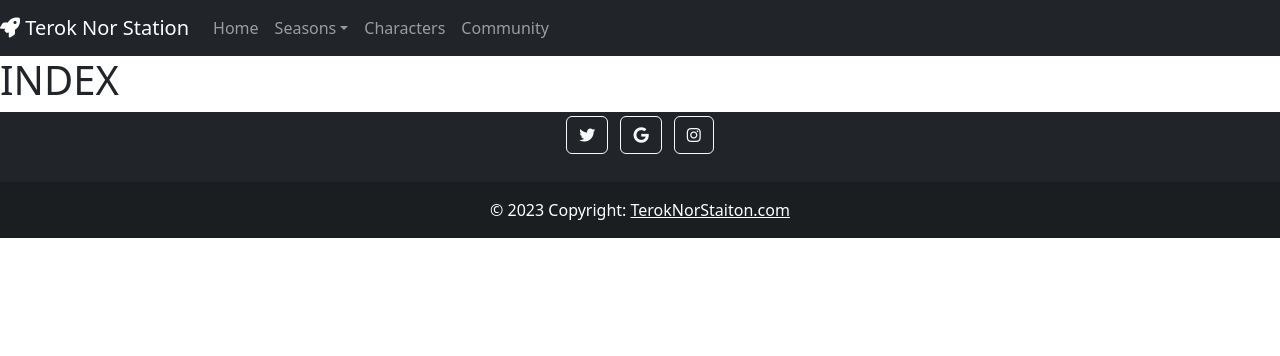
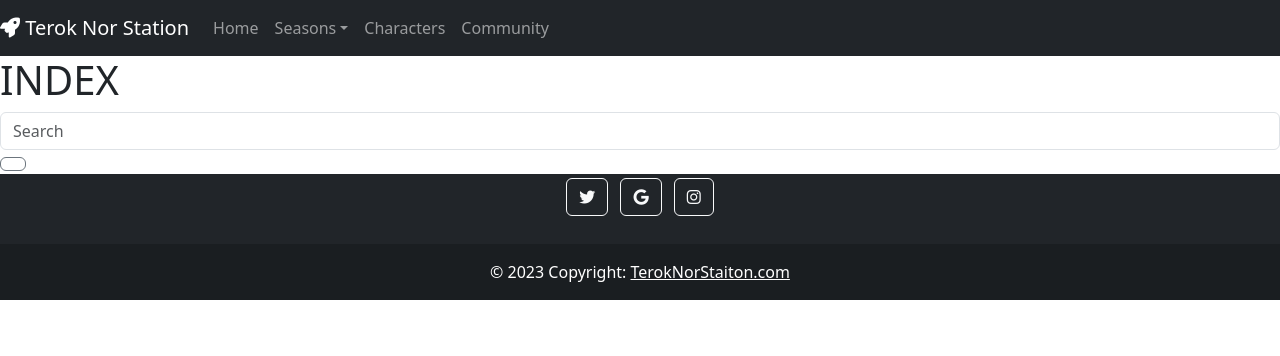
Before and after one commit to IzzyLeech/terok-nor-station, a Django app: page / in a window 1280 px wide. Shown: the top 356 px of the page. Run offline with Django 3.2, Linux system fonts and the light colour scheme; data that the repository does not hold is empty; some libraries are stand-ins or nearby versions; some web fonts are replaced.

Commit message:
added a search bar for episode query can then click to bring to episode.html. Also add anchor to ep title in season for same function

```diff
--- a/fan_database/form.py
+++ b/fan_database/form.py
@@ -1,4 +1,5 @@
 from django.forms import ModelForm
+from django import forms
 from .models import Episode
 
 
@@ -6,3 +7,7 @@ class EpisodeForm(ModelForm):
     class Meta:
         model = Episode
         fields = '__all__'
+
+
+#class SearchForm(forms.Form):
+#    search = forms.CharField(max_length=100)
--- a/fan_database/views.py
+++ b/fan_database/views.py
@@ -4,10 +4,10 @@ from .form import EpisodeForm
 
 
 def index_view(request):
-    return render(request, 'index.html',)
+    return render(request, 'index.html')
 
 
-def display_season_all_pages(request, ):
+def display_season_all_pages(request):
     seasons = Season.objects.all()
     return {'seasons': seasons}
 
@@ -16,6 +16,12 @@ def season_view(request, season_id):
     episodes = Episode.objects.filter(season=season_id)
     context = {'episodes': episodes}
     return render(request, 'season.html', context)
+
+
+def episode_view(request, episode_id):
+    episode = Episode.objects.get(pk=episode_id)
+    context = {'episode': episode}
+    return render(request, 'episode.html', context)
 
 
 def add_episode(request):
@@ -51,3 +57,13 @@ def delete_episode(request, pk):
         episode.delete()
         return redirect('Season')
     return render(request, 'delete.html', {'obj': episode})
+
+
+def search_query(request):
+    if request.method == "POST":
+        searched = request.POST['searched']
+        episodes = Episode.objects.filter(title__icontains=searched)
+        context = {'searched': searched, 'episodes': episodes}
+        return render(request, 'search_query.html', context)
+    else:
+        return render(request, 'search_query.html')
--- a/templates/base.html
+++ b/templates/base.html
@@ -49,6 +49,7 @@
     </nav>
 
 
+
     <main>
         {% block content %}
         <!-- Content Goes here -->
--- a/templates/index.html
+++ b/templates/index.html
@@ -2,4 +2,11 @@
 
 {% block content %}
 <h1> INDEX</h1>
+<form method="POST" action="{% url 'search-query' %}">
+    {% csrf_token %}
+    <input class="form-control me-2" type="search" placeholder="Search" aria-label="Search" name="searched">
+    <button class=" btn btn-outline-secondary" type="submit"></button>
+</form>
+
+
 {% endblock %}
--- a/templates/season.html
+++ b/templates/season.html
@@ -11,7 +11,8 @@
     <a href="{% url 'delete-episode' episode.id %}">Delete</a>
     <p>Season {{ episode.season }}</p>
     <p>Season episode {{ episode.season_episode_number }}</p>
-    <p>{{ episode.title }}</p>
+
+    <a href="{% url 'Episode' episode.id %}">{{ episode.title }}</a>
     <hr>
     </div>
 {% endfor %}
--- a/terok_nor_station/urls.py
+++ b/terok_nor_station/urls.py
@@ -17,16 +17,20 @@ from django.contrib import admin
 from django.urls import path
 from fan_database.views import index_view
 from fan_database.views import season_view
+from fan_database.views import episode_view
 from fan_database.views import add_episode
 from fan_database.views import update_episode
 from fan_database.views import delete_episode
+from fan_database.views import search_query
 
 
 urlpatterns = [
     path('admin/', admin.site.urls),
     path('', index_view, name='Home'),
     path('season/<str:season_id>/episodes', season_view, name='Season'),
+    path('episode/<int:episode_id>/', episode_view, name='Episode'),
     path('add-episode/', add_episode, name='add-episode'),
     path('update-episode/<str:pk>/', update_episode, name='update-episode'),
     path('delete-episode/<str:pk>/', delete_episode, name='delete-episode'),
+    path('search-query', search_query, name='search-query'),
 ]
```
Also changed, not shown: templates/episode.html (added, +7 -0 lines), templates/search_query.html (added, +14 -0 lines).
